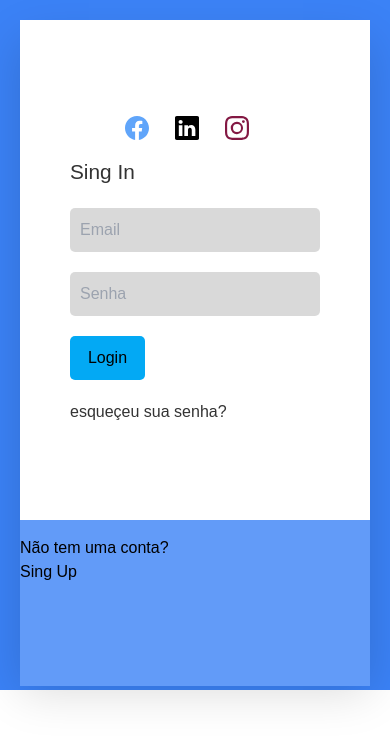
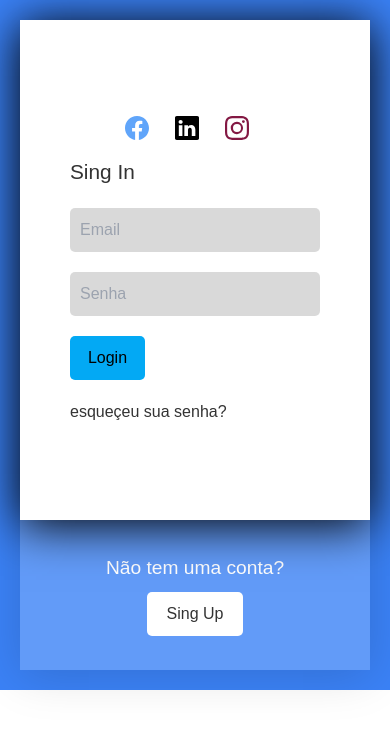
Before and after one commit to marcos-viny/OnScroll, a React (Create React App) app: page / in a window 390 px wide. Shown: the top 740 px of the page. Built offline with nearby package versions, Linux system fonts and the light colour scheme.

Commit message:
responsivo

```diff
--- a/src/Componentes/Login/index.tsx
+++ b/src/Componentes/Login/index.tsx
@@ -14,62 +14,30 @@ export default function LOgin(){
     }
   }
     return(
-        <div className={`container__body
+        <div className={`
         flex
         justify-center
         bg-blue-500
-        duration-500
-        ${abrir === 1  ? "active-1" : "container__body"}`}>
-        <div className="container
-        relative
-        h-3/4
-        m-5">
-            <div className="blueBg
-            absolute
-            mt-4
-            w-full
-            h-3/6
-            flex
-            justify-center
-            items-center">
-                <div className="box
-                relative
-                flex
-                justify-center
-                items-center
-                w-1/2
-                h-full
-                flex-col
-                top-0">
-                    <h2 className="
-                    text-white
-                    text-xl
-                    mb-4
-                    font-medium
-                    ">Já tem uma conta ?</h2>
-                    <button className="signinBtn
-                    px-2.5
-                    py-5
-                    text-gray-700
-                    text-base
-                    border-0
-                    bg-white
-                    font-medium
-                    rounded-sm
-                    " onClick={() => toogle(0)}>Sing In</button>
+        duration-700
+        ${abrir === 1  ? "active-1" : ""}`}>
+        <div className="container">
+            <div className="blueBg">
+                <div className="box signin">
+                    <h2>Já tem uma conta ?</h2>
+                    <button className="signinBtn" onClick={() => toogle(0)}>Sing In</button>
                 </div>
                 <div className="box signup">
                     <h2>Não tem uma conta?</h2>
                     <button className="signupBtn" onClick={() => toogle(1)}>Sing Up</button>
                 </div>
             </div>
-            <div className={`formBx ${abrir === 1  ? "active active-2" : "formBx"}`}>
+            <div className={`formBx ${abrir === 1  ? "active active-2 active-3" : ""}`}>
                 <div className="form signinForm">
                     <form action="">
                          <div className="social-container flex justify-center">
-                          <a href="#" className="social"><BsFacebook className="w-6 h-6 text-blue-400"/></a>
-                          <a href="#" className="social"><BsLinkedin className="w-6 h-6"/></a>
-                          <a href="#" className="social"><BsInstagram className="w-6 h-6 text-pink-900"/></a>
+                          <a href="#"><BsFacebook className="w-6 h-6 text-blue-400"/></a>
+                          <a href="#"><BsLinkedin className="w-6 h-6"/></a>
+                          <a href="#"><BsInstagram className="w-6 h-6 text-pink-900"/></a>
                         </div>
                         <h3>Sing In</h3>
                         <input type="email" placeholder="Email"/>
@@ -83,9 +51,9 @@ export default function LOgin(){
                 <div className="form signupForm">
                     <form action="">
                          <div className="social-container flex justify-center">
-                          <a href="#" className="social"><BsFacebook className="w-6 h-6 text-blue-400"/></a>
-                          <a href="#" className="social"><BsLinkedin className="w-6 h-6"/></a>
-                          <a href="#" className="social"><BsInstagram className="w-6 h-6 text-pink-900"/></a>
+                          <a href="#"><BsFacebook className="w-6 h-6 text-blue-400"/></a>
+                          <a href="#"><BsLinkedin className="w-6 h-6"/></a>
+                          <a href="#"><BsInstagram className="w-6 h-6 text-pink-900"/></a>
                         </div>
                         <h3>Sing Up</h3>
                         <input type="text" placeholder="Nome"/>
--- a/src/Componentes/Login/style.scss
+++ b/src/Componentes/Login/style.scss
@@ -11,71 +11,78 @@
 //     background-color: #03A9F4;
 //     transition: 0.5s;
 // }
-// .container {
-//     position: relative;
-//     height: 500px;
-//     margin: 20px;
-// }
+.container {
+    position: relative;
+    margin: 20px;
+    max-width: 400px;
+    height: 650px;
+    justify-content: center;
+    align-items: center;
+}
+
+.container .blueBg {
+    top: 0px;
+    height: 100%;
+}
+
 .blueBg {
-    //     position: absolute;
-    //     top: 40px;
-    //     width: 100%;
-    //     height: 420px;
+    position: absolute;
+    top: 40px;
+    width: 100%;
+    height: 420px;
     background-color: rgba(255, 255, 255, 0.2);
     box-shadow: 0 5px 45px rgba(0, 0, 0, .15);
-    //     display: flex;
-    //     justify-content: center;
-    //     align-items: center;
+    display: flex;
+    justify-content: center;
+    align-items: center;
 }
 
-//responsivo box desktop
-// .box {
-//     position: relative;
-//     display: flex;
-//     width: 50%;
-//     height: 100%;
-//     justify-content: center;
-//     align-items: center;
-//     flex-direction: column;
-// }
-// .blueBg .box h2 {
-//     color: #FFF;
-//     font-size: 1.2em;
-//     font-weight: 500;
-//     margin-bottom: 10px;
-// }
-// .blueBg .box button {
-//     padding: 10px 20px;
-//     color: #333;
-//     font-size: 16px;
-//     border: none;
-//     background-color: #FFF;
-//     font-weight: 500;
-//     border-radius: 5px;
-// }
+.blueBg .box {
+    position: absolute;
+    display: flex;
+    width: 100%;
+    height: 150px;
+    justify-content: center;
+    align-items: center;
+    flex-direction: column;
+    bottom: 0px;
+}
+
+.blueBg .box h2 {
+    color: #FFF;
+    font-size: 1.2em;
+    font-weight: 500;
+    margin-bottom: 10px;
+}
+
+.blueBg .box button {
+    padding: 10px 20px;
+    color: #333;
+    font-size: 16px;
+    border: none;
+    background-color: #FFF;
+    font-weight: 500;
+    border-radius: 5px;
+}
+
+.box.signin {
+    top: 0px;
+}
+
 .formBx {
     position: absolute;
     top: 0px;
     left: 0px;
-    width: 50%;
-    height: 100%;
+    width: 100%;
+    height: 500px;
     background-color: #FFF;
     z-index: 100;
     display: flex;
     justify-content: center;
     align-items: center;
     box-shadow: 0 5px 45px rgba(0, 0, 0, 1);
-    transition: 0.5s ease;
+    transition: 0.7s ease;
     overflow: hidden;
-}
-
-.active {
-    left: 50%;
-}
-
-.active-1 {
-    background-color: #F43648;
-    transition: 0.5s ease;
 }
 
 .formBx .form {
@@ -83,7 +90,7 @@
     left: 0px;
     width: 100%;
     padding: 50px;
-    transition: 0.5s;
+    transition: 0.7s;
 }
 
 .form form {
@@ -128,9 +135,23 @@
     color: #333;
 }
 
+.active {
+    left: 50%;
+}
+
+.active-1 {
+    background-color: #F43648;
+    transition: 0.5s ease;
+}
+
+.formBx.active-2 {
+    left: 0px;
+    top: 150px;
+}
+
 .formBx.active-2 .signinForm {
     left: -100%;
-    transition: 0.5s;
+    transition: 0.7s;
 }
 
 .formBx .signinForm {
@@ -140,43 +161,36 @@
 .formBx .signupForm {
     left: 180%;
     transition-delay: 0.25s;
-    transition: 0.5s;
+    transition: 0.7s;
 }
 
 .formBx.active-2 .signupForm {
     left: 0px;
-    transition: 0.5s;
+    transition: 0.7s;
 }
 
-@media (max-width:991px) {
+@media (min-width:780px) {
     .container {
-        max-width: 400px;
-        height: 650px;
-        display: flex;
-        justify-content: center;
-        align-items: center;
+        position: relative;
+        height: 500px;
+        margin: 20px;
+        max-width: 100%;
     }
     .container .blueBg {
-        top: 0px;
+        top: 40px;
+        height: 80%;
+    }
+    .blueBg .box {
+        position: relative;
+        width: 50%;
         height: 100%;
     }
     .formBx {
-        width: 100%;
-        height: 500px;
-        top: 0px;
-        box-shadow: none;
+        width: 50%;
+        height: 100%;
     }
-    .box {
-        position: absolute;
-        width: 100%;
-        height: 150px;
-        bottom: 0px;
-    }
-    .box.signin {
+    .formBx.active-3 {
+        left: 50%;
         top: 0px;
     }
-    .formBx.active-2 {
-        left: 0px;
-        top: 150px;
-    }
 }
```
